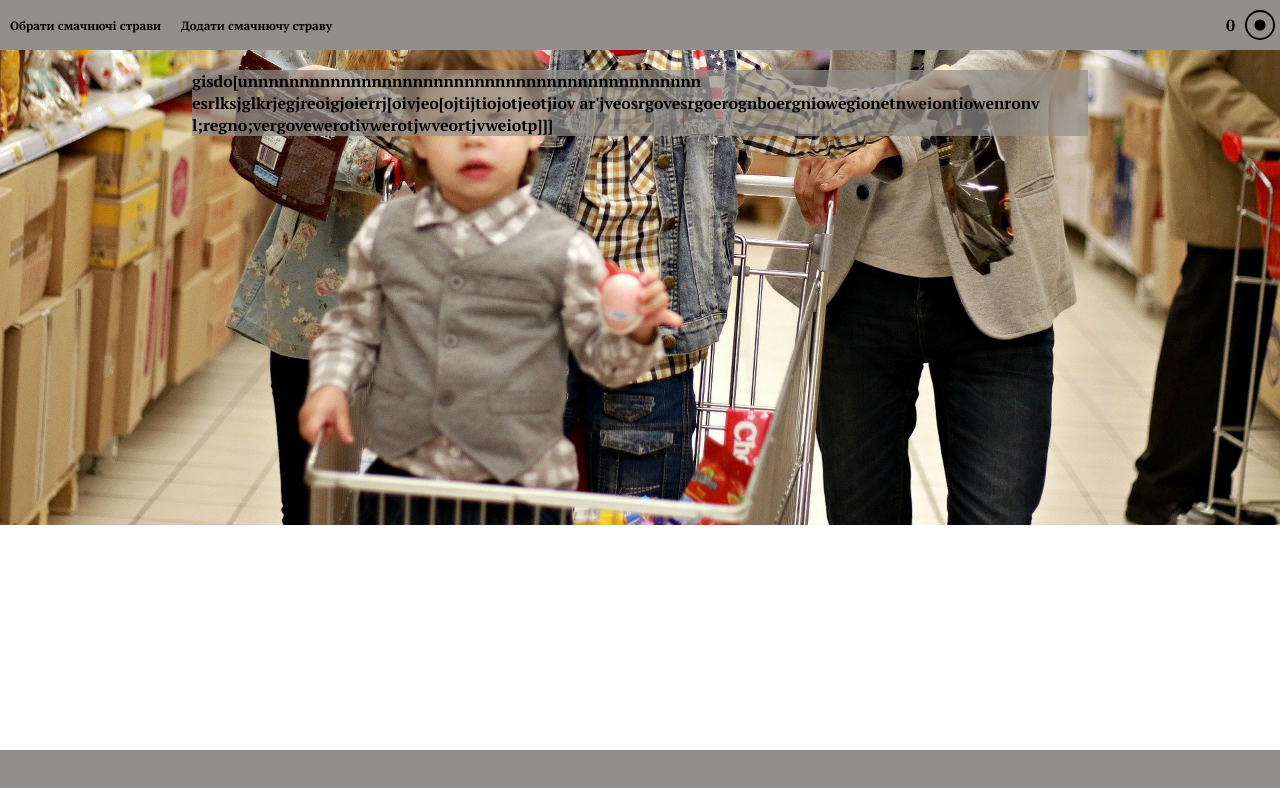
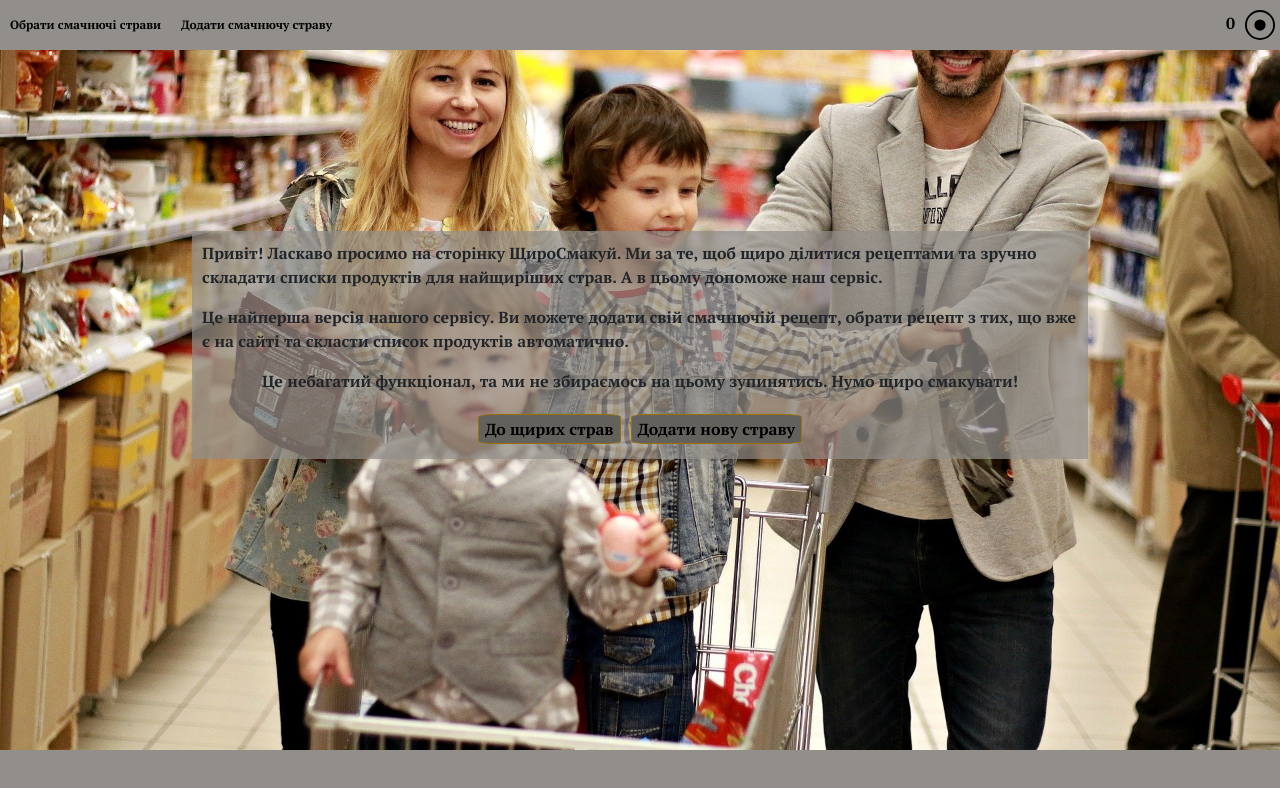
Before and after one commit to maryluis/yourMenuPro, a React (Create React App) app: page / in a window 1280 px wide. Shown: the top 788 px of the page. Built offline with nearby package versions, Linux system fonts and the light colour scheme.

Commit message:
Basket Page + css

```diff
--- a/package.json
+++ b/package.json
@@ -7,6 +7,7 @@
     "@testing-library/react": "^11.2.7",
     "@testing-library/user-event": "^12.8.3",
     "axios": "^0.21.1",
+    "bootstrap": "^5.0.2",
     "history": "^4.10.1",
     "react": "^17.0.2",
     "react-dom": "^17.0.2",
--- a/public/index.html
+++ b/public/index.html
@@ -9,6 +9,7 @@
       name="description"
       content="Web site created using create-react-app"
     />
+    <link href="https://cdn.jsdelivr.net/npm/bootstrap@5.0.2/dist/css/bootstrap.min.css" rel="stylesheet" integrity="sha384-EVSTQN3/azprG1Anm3QDgpJLIm9Nao0Yz1ztcQTwFspd3yD65VohhpuuCOmLASjC" crossorigin="anonymous">
     <link rel="apple-touch-icon" href="%PUBLIC_URL%/logo192.png" />
     <!--
       manifest.json provides metadata used when your web app is installed on a
--- a/src/App.css
+++ b/src/App.css
@@ -37,12 +37,36 @@ a {
   text-decoration: none;
 }
 
+a:hover {
+  color: black;
+}
+
+.spinnetWidth {
+  margin-top: 100px;
+  width: 150px;
+  height: 150px;
+}
+.textCenter {
+  display: flex;
+  text-align: center;
+}
+.flexWrap {
+  display: flex;
+  flex-wrap: wrap;
+  justify-content: space-around;
+}
+
 .main {
   display: flex;
   flex-direction: column;
   justify-content: center;
   align-items: center;
   margin-top: 50px;
+  min-height: 630px;
+}
+.flexColumn {
+  display: flex;
+  flex-direction: column;
 }
 input {
   background-color: rgb(175, 173, 168);
@@ -165,7 +189,6 @@ textarea:focus {
 }
 .recepyCard {
   position: absolute;
-  /* width: 300px; */
   background-color: rgba(241, 195, 195);
 }
 .oneDish p {
@@ -180,6 +203,7 @@ textarea:focus {
 .flexRow {
   display: flex;
   padding: 0%;
+  margin: 0%;
 }
 .divVertical {
   display: flex;
--- a/src/components/Main.js
+++ b/src/components/Main.js
@@ -1,5 +1,6 @@
-import { CDishList, CDishForm } from ".";
-import {Route, Switch} from 'react-router-dom';
+import { CDishList, CDishForm, CBasket } from ".";
+import {Route, Switch, useHistory} from 'react-router-dom';
+
 
 
 
@@ -10,6 +11,7 @@ const Main = () => {
             <Switch>
                 <Route path = "/dishes-list/" component ={CDishList}/>
                 <Route path = "/create-dish/" component ={CDishForm}/>
+                <Route path = "/dishes-bask" component ={CBasket}/>
                 <Route path = "/" component ={DefaultMain} exact/>
             </Switch>
         </main>
@@ -17,13 +19,25 @@ const Main = () => {
 }
 
 const DefaultMain = () => {
-
+    const history = useHistory()
     return(
-        <div className = "createDishForm">
-            gisdo[unnnnnnnnnnnnnnnnnnnnnnnnnnnnnnnnnnnnnnnnnnnn
-            esrlksjglkrjegjreoigjoierrj[oivjeo[ojtijtiojotjeotjiov
-            ar'jveosrgovesrgoerognboergniowegionetnweiontiowenronv
-            l;regno;vergovewerotivwerotjwveortjvweiotp]]]
+        <div className = "createDishForm paddingOver">
+            <p>Привіт! Ласкаво просимо на сторінку ЩироСмакуй. Ми за те,
+                щоб щиро ділитися рецептами та зручно складати списки продуктів
+                для найщиріших страв. А в цьому допоможе наш сервіс.
+            </p>
+            <p>
+                Це найперша версія нашого сервісу. Ви можете додати свій смачнючій рецепт,
+                обрати рецепт з тих, що вже є на сайті та скласти список продуктів автоматично.
+            </p>
+            <p>
+                Це небагатий функціонал, та ми не збираємось на цьому зупинятись.
+                Нумо щиро смакувати!
+            </p>
+            <div className = "flexRow">
+                <button onClick = {() => history.push("/dishes-list/")}>До щирих страв</button>
+                <button onClick = {() => history.push("/create-dish/")}>Додати нову страву</button>
+            </div>
         </div>
     )
 }
--- /dev/null
+++ b/src/components/basket.js
@@ -0,0 +1,55 @@
+import { OneDish } from '.';
+import {Link, useHistory} from 'react-router-dom';
+import { bindActionCreators } from 'redux';
+import { connect } from 'react-redux';
+import { objToArr } from '../tools';
+import { actionStandartList, clearDishes, dishDelete } from '../redux';
+
+const Basket = ({dishes, bask, state, createList, clearBask, dishOffBask}) => {
+    const history = useHistory();
+    return(
+        <>
+        {dishes.length > 0 &&
+            <div className = "flexColumn">
+                <div className = "flexRow flexWrap">
+                    {/* <button onClick = {() => console.log(state)}>Check</button> */}
+                    {bask && dishes.map((dish) =>
+                        <OneDish key = {dish.id} dish = {dish}  basket = {bask} dishClear = {clearBask} goodsArr = {dish.dish.ingredients} dishOff = {dishOffBask} state = {state.promiseData}  comment = {dish.dish.comment}/>)}
+                </div>
+                <div className = "flexRow flexCenter">
+                    <button onClick = {() => clearBask()}>Перехотілося</button>
+                    <button onClick = {() => {
+                        createList(bask)
+                        clearBask()
+                        history.push("/shop-list/")}}>Давайте список</button>
+                </div>
+            </div>
+        }
+        {dishes.length === 0 &&
+            <div className="createDishForm">
+                <p>
+                    Ой, ви ще не обрали жодного блюда.
+                    Перейдіть до списка рецептів, або....(далі буде)
+
+                </p>
+                <button className = "flexCenter"><Link to = "/dishes-list/">До списка блюд</Link></button>
+
+            </div>}
+        </>
+    )
+}
+const mapStateToProps = state => ({
+    dishes: objToArr(state.dishesBask),
+    state: state,
+    bask: state.dishesBask
+
+});
+
+const mapDispatchToProps = dispatch => bindActionCreators({
+    dishOffBask: dishDelete,
+    clearBask: clearDishes,
+    createList: actionStandartList
+}, dispatch);
+
+const CBasket = connect(mapStateToProps, mapDispatchToProps)(Basket);
+export default CBasket;
--- a/src/components/dishList.js
+++ b/src/components/dishList.js
@@ -1,20 +1,25 @@
-import { useEffect } from 'react';
+import { useEffect, useState } from 'react';
 import { connect } from 'react-redux';
 import { actionGetDishes, actionStandartList, dishAdd, clearDishes, dishDelete } from '../redux';
 import { OneDish } from '.';
 import { bindActionCreators } from 'redux';
-import { objToArr } from '../tools';
+import { objToArr, delay } from '../tools';
 
 
 
     const DishList = ({dishes, createList, clearBask, getData, bask, state, dishToBask, dishOffBask}) => {
-    useEffect(() => {
-        getData()
+        const [isLoading, changeLoad] = useState(false);
+        useEffect(() => {
+            changeLoad(true);
+            delay(5000);
+            getData()
+            changeLoad(false);
 
-    }, [getData])
+        }, [getData])
     return(
-        <div className = "flexRow">
-            {dishes && dishes.map((dish) =>
+         <div className = "flexRow flexWrap">
+        {isLoading && <div className="spinner-grow text-secondary spinnetWidth" role="status"/>}
+            {!isLoading && dishes && dishes.map((dish) =>
                 <OneDish key = {dish.id} dish = {dish}  basket = {bask} dishClear = {clearBask} goodsArr = {dish.dish.ingredients} dishOff = {dishOffBask} state = {state.promiseData.dishes} putDish = {dishToBask} comment = {dish.dish.comment}/>)}
             <button onClick = {() => console.log(state)}>Check</button>
             <button onClick = {() => createList(bask)}>List</button>
--- a/src/components/header.js
+++ b/src/components/header.js
@@ -1,4 +1,32 @@
 import {Link} from 'react-router-dom';
+import { bindActionCreators } from 'redux';
+import { connect } from 'react-redux';
+
+
+const ToBasket = ({bask}) => {
+    return (
+        <div className = "flexCenter">
+            <Link to = "/dishes-bask">
+                <span className = "marginOverSmall">{bask}</span>
+                <svg xmlns="http://www.w3.org/2000/svg" width="30" height="30" fill="currentColor" className="bi bi-record-circle marginOverSmall" viewBox="0 0 16 16">
+                <path d="M8 15A7 7 0 1 1 8 1a7 7 0 0 1 0 14zm0 1A8 8 0 1 0 8 0a8 8 0 0 0 0 16z"/>
+                <path d="M11 8a3 3 0 1 1-6 0 3 3 0 0 1 6 0z"/>
+                </svg>
+            </Link>
+        </div>
+
+    )
+}
+
+const mapStateToProps = state => ({
+    bask: Object.keys(state.dishesBask).length
+});
+
+const mapDispatchToProps = dispatch => bindActionCreators({
+}, dispatch);
+
+const CToBasket = connect(mapStateToProps, mapDispatchToProps)(ToBasket);
+
 
 const Header = () => {
 
@@ -18,13 +46,7 @@ const Header = () => {
                     </li>
                 </ul>
             </div>
-            <div className = "flexCenter">
-                <span className = "marginOverSmall">0</span>
-                <svg xmlns="http://www.w3.org/2000/svg" width="30" height="30" fill="currentColor" className="bi bi-record-circle marginOverSmall" viewBox="0 0 16 16">
-                <path d="M8 15A7 7 0 1 1 8 1a7 7 0 0 1 0 14zm0 1A8 8 0 1 0 8 0a8 8 0 0 0 0 16z"/>
-                <path d="M11 8a3 3 0 1 1-6 0 3 3 0 0 1 6 0z"/>
-                </svg>
-            </div>
+            <CToBasket/>
 
         </header>
     )
--- a/src/components/index.js
+++ b/src/components/index.js
@@ -5,7 +5,8 @@ import Header from "./header";
 import Footer from "./footer";
 import CDishList from "./dishList";
 import Main from "./Main";
+import CBasket from "./basket";
 
 
 
-export {OneDish, Main, CDishForm, COneIngredient, Header, Footer, CDishList};
+export {OneDish, Main, CBasket, CDishForm, COneIngredient, Header, Footer, CDishList};
--- a/src/components/oneDish.js
+++ b/src/components/oneDish.js
@@ -17,8 +17,8 @@ const OneDish = ({basket, dish, dishOff, putDish, dishClear, state}) => {
     const [recepy, openRecepy] = useState(false);
 
     return (
-        <div className = "createDishForm oneDish marginOver spaceBetweenCoulum">
-            <h3>{dish.dish.name}</h3>
+        <div className = "createDishForm oneDish marginOver spaceBetweenCoulum paddingOver">
+            <h4 className = "textCenter">{dish.dish.name}</h4>
             <ul>
                 {dish.dish.ingredients.map(good =>
                     <li key={good.title}>
@@ -41,10 +41,10 @@ const OneDish = ({basket, dish, dishOff, putDish, dishClear, state}) => {
                 dishOff(dish.id, dish.dish)
                 }}>Не готуватиму!</button> */}
 
-            <button onClick = {() =>  {
+            {/* <button onClick = {() =>  {
 
                 dishClear()
-                }}>Очистити</button>
+                }}>Очистити</button> */}
 
 
         </div>
--- a/src/tools/checkers.js
+++ b/src/tools/checkers.js
@@ -25,4 +25,7 @@ function checkInclude(obj, check) {
         return true;
     }
 }
+
+
+
 export {checkInclude};
```
Also changed, not shown: 1 other file (tests, documents, lock files or other folders).
